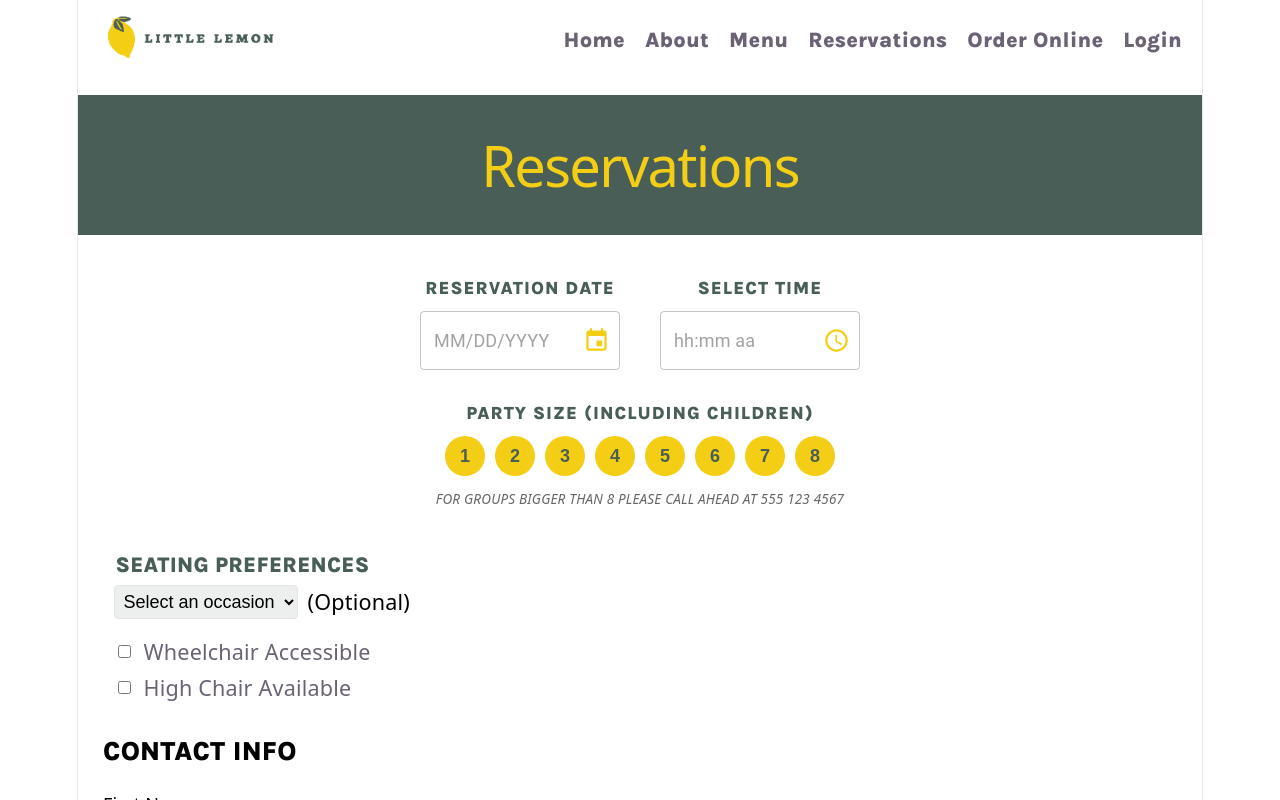
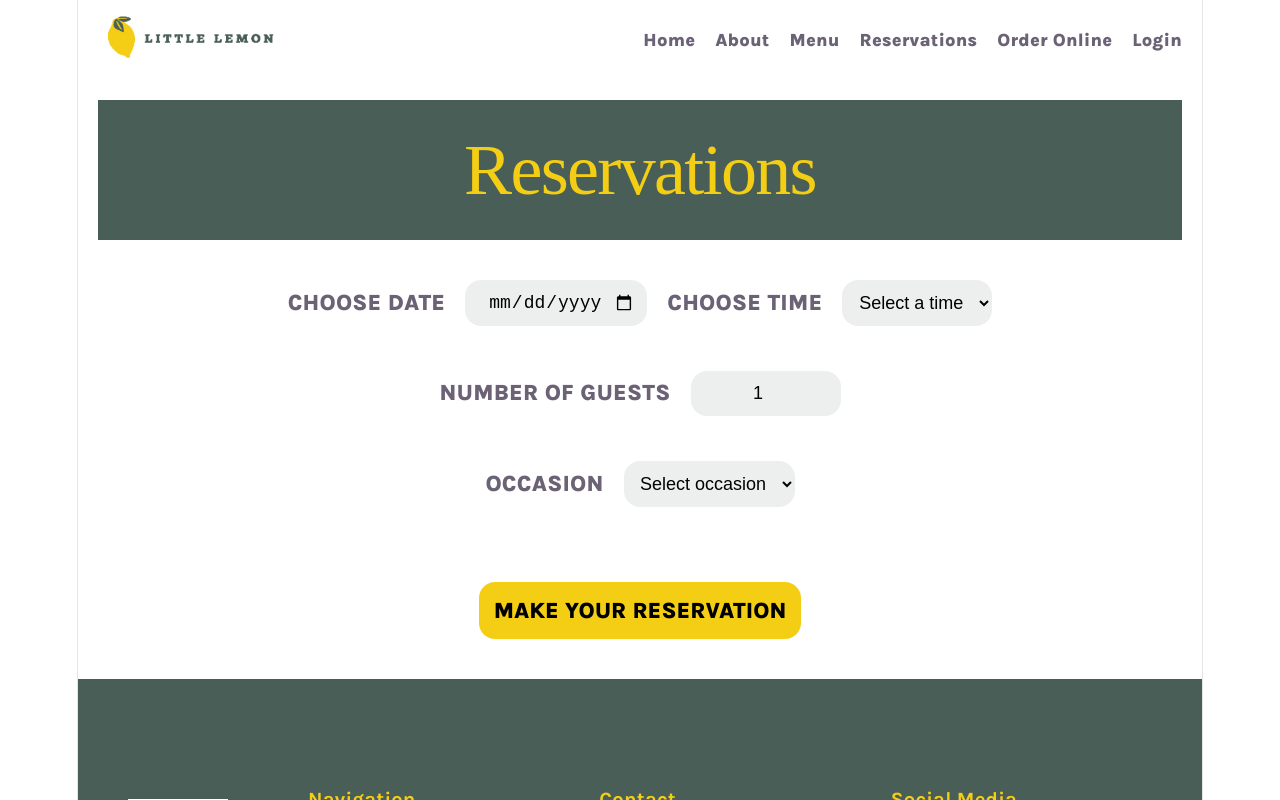
Before and after one commit to jaxsonhrichins752/Little-Lemon-Final-Project, a React (Vite) app in the folder Little Lemon Table Reservation/: page /reservations in a window 1280 px wide. Shown: the top 800 px of the page. Built offline with nearby package versions, Linux system fonts and the light colour scheme; a web font is replaced by a local one.

Commit message:
Add BookingPage component with BookingForm and styling; update routing and form handling

```diff
--- a/Little Lemon Table Reservation/src/App.tsx
+++ b/Little Lemon Table Reservation/src/App.tsx
@@ -6,6 +6,7 @@ import Specials from './components/Specials/Specials'
 import Testimonials from './components/Testimonials/Testimonials'
 import About from './components/About/About'
 import Reservations from './components/Reservations/Reservations'
+import BookingPage from './components/BookingPage/BookingPage'
 import { Routes, Route } from 'react-router-dom'
 
 function App() {
@@ -23,7 +24,7 @@ function App() {
               <About />
             </>
           } />
-        <Route path="/reservations" element={<Reservations />} />
+        <Route path="/reservations" element={<BookingPage />} />
       </Routes>
     </main>
     <Footer />
--- /dev/null
+++ b/Little Lemon Table Reservation/src/components/BookingPage/BookingForm.module.css
@@ -0,0 +1,61 @@
+.bookingForm {
+    display: flex;
+    flex-direction: column;
+    gap: 45px;
+    padding: 20px;
+}
+
+/* Mobile First: Stack form elements vertically */
+.DateandTime,
+.PartySize,
+.Occasion {
+    display: flex;
+    flex-direction: column;
+    align-items: center;
+    gap: 10px;
+}
+
+.SubmitButtonSection {
+    display: flex;
+    justify-content: center;
+    margin-top: 30px;
+}
+
+.timeSelector,
+.dateSelector,
+.guestsSelector,
+.occasionSelector {
+    font-size: 1rem;
+    background-color: var(--highlight-light);
+    border: none;
+    padding: 12px;
+    border-radius: 16px;
+    width: 250px;
+    max-width: 100%;
+    box-sizing: border-box;
+    text-align: center; /* Center text inside inputs */
+}
+
+.submitButton {
+    border-radius: 16px;
+}
+
+/* Desktop layout for larger screens */
+@media (min-width: 768px) {
+    .DateandTime,
+    .PartySize,
+    .Occasion {
+        flex-direction: row;
+        justify-content: center;
+        align-items: center;
+        gap: 20px;
+    }
+
+    .timeSelector,
+    .dateSelector,
+    .guestsSelector,
+    .occasionSelector {
+        width: auto; /* Let them size to content on desktop */
+        min-width: 150px; /* But give them a minimum width */
+    }
+}
--- /dev/null
+++ b/Little Lemon Table Reservation/src/components/BookingPage/BookingForm.tsx
@@ -0,0 +1,51 @@
+import styles from './BookingForm.module.css';
+
+interface BookingFormProps {
+    date: string;
+    setDate: (date: string) => void;
+    time: string;
+    setTime: (time: string) => void;
+    guests: string;
+    setGuests: (guests: string) => void;
+    occasion: string;
+    setOccasion: (occasion: string) => void;
+    availableTimes: string[];
+    handleSubmit: (e: React.FormEvent<HTMLFormElement>) => void;
+}
+
+function BookingForm({
+    date, setDate, time, setTime, guests, setGuests, occasion, setOccasion, availableTimes, handleSubmit
+}: BookingFormProps) {
+    return (
+        <form className={styles.bookingForm} onSubmit={handleSubmit}>
+            <section className={styles.DateandTime}>
+                <label className="section-title" htmlFor="res-date">Choose date</label>
+                <input className={styles.dateSelector} type="date" id="res-date" value={date} onChange={(e) => setDate(e.target.value)} />
+                <label className="section-title" htmlFor="res-time">Choose time</label>
+                <select className={styles.timeSelector} id="res-time" value={time} onChange={(e) => setTime(e.target.value)} required >
+                    <option value="" disabled>Select a time</option>
+                    {availableTimes.map((timeSlot) => (
+                        <option key={timeSlot} value={timeSlot}>{timeSlot}</option>
+                    ))}
+                </select>
+            </section>
+            <section className={styles.PartySize}>
+                <label className="section-title" htmlFor="guests">Number of guests</label>
+                <input className={styles.guestsSelector} type="number" placeholder="1" min="1" max="10" id="guests" value={guests} onChange={(e) => setGuests(e.target.value)}></input>
+            </section>
+            <section className={styles.Occasion}>
+                <label className="section-title" htmlFor="occasion">Occasion</label>
+                <select className={styles.occasionSelector} id="occasion" value={occasion} onChange={(e) => setOccasion(e.target.value)} required >
+                    <option value="" disabled>Select occasion</option>
+                    <option>Birthday</option>
+                    <option>Anniversary</option>
+                </select>
+            </section>
+            <section className={styles.SubmitButtonSection}>
+                <button className={`${styles.submitButton} section-title pure-black button button-primary`} type="submit">Make Your reservation</button>
+            </section>
+        </form>
+    );
+};
+
+export default BookingForm;
--- /dev/null
+++ b/Little Lemon Table Reservation/src/components/BookingPage/BookingPage.module.css
@@ -0,0 +1,40 @@
+.BookingPage {
+    display: grid;
+    grid-template-rows: repeat(2, auto);
+    gap: 20px;
+    padding: 20px;
+}
+
+.banner {
+    /* Flexbox ensures content is centered for the mobile persona's quick glance */
+    grid-row: 1;
+    display: flex;
+    align-items: center;
+    justify-content: center;
+    background-color: var(--primary-green);
+    padding: 0 20px;
+    min-height: 100px; /* Reduced to allow the banner to be shorter on mobile */
+    width: 100%;
+    box-sizing: border-box;
+}
+
+.banner h1 {
+    margin: 0;
+    text-align: center;
+}
+
+.BookingFormSection {
+    grid-row: 2;
+    display: flex;
+    justify-content: center;
+    padding: 0 20px;
+}
+
+/* DESKTOP (Large Screens) */
+@media (min-width: 769px) {
+    .banner {
+        justify-content: center;
+        padding: 0 10%;
+        min-height: 140px;
+    }
+}
--- /dev/null
+++ b/Little Lemon Table Reservation/src/components/BookingPage/BookingPage.tsx
@@ -0,0 +1,37 @@
+import { useState } from "react";
+import BookingForm from "./BookingForm";
+import styles from "./BookingPage.module.css";
+
+function BookingPage() {
+    const [date, setDate] = useState("");
+    const [guests, setGuests] = useState("1");
+    // This will eventually be fetched from an API based on the selected date
+    const [availableTimes, setAvailableTimes] = useState(['17:00', '18:00', '19:00', '20:00', '21:00', '22:00']);
+    const [time, setTime] = useState("");
+    const [occasion, setOccasion] = useState("");
+
+    const handleSubmit = (e: React.FormEvent<HTMLFormElement>) => {
+        e.preventDefault();
+        console.log("Form submitted from BookingPage with:", { date, time, guests, occasion });
+        // Here you would typically call an API to submit the data
+    };
+
+    return (
+         <div className={styles.BookingPage}>
+            <section className={styles.banner}>
+                <h1 className='display-title primary-yellow'>Reservations</h1>
+            </section>
+            <section className={styles.BookingFormSection}>
+                <BookingForm
+                    date={date} setDate={setDate}
+                    time={time} setTime={setTime}
+                    guests={guests} setGuests={setGuests}
+                    occasion={occasion} setOccasion={setOccasion}
+                    availableTimes={availableTimes}
+                    handleSubmit={handleSubmit} />
+            </section>
+        </div>
+    );
+}
+
+export default BookingPage;
--- a/Little Lemon Table Reservation/src/components/Reservations/ContactForm.tsx
+++ b/Little Lemon Table Reservation/src/components/Reservations/ContactForm.tsx
@@ -1,5 +1,5 @@
 import styles from './ContactForm.module.css';
-import { useState } from 'react';
+import { useState, type ChangeEvent, type FormEvent } from 'react';
 
 function ContactForm() {
 
@@ -10,7 +10,7 @@ function ContactForm() {
         phoneNumber: ''
       });
 
-        const handleChange = (e) => {
+        const handleChange = (e: ChangeEvent<HTMLInputElement>) => {
         const { name, value } = e.target;
         setFormData((prevData) => ({
           ...prevData,
@@ -24,7 +24,7 @@ function ContactForm() {
         formData.lastName.trim().length > 0 &&
         formData.phoneNumber.trim().length > 0;
 
-      const handleSubmit = (e) => {
+      const handleSubmit = (e: FormEvent<HTMLFormElement>) => {
         e.preventDefault();
         if (isFormValid) {
             console.log('Form Submitted:', formData);
--- a/Little Lemon Table Reservation/src/components/Reservations/SeatingSelector.tsx
+++ b/Little Lemon Table Reservation/src/components/Reservations/SeatingSelector.tsx
@@ -1,4 +1,4 @@
-import { useState } from 'react';
+import { useState, type ChangeEvent } from 'react';
 import styles from './SeatingSelector.module.css';
 
 function SeatingSelector() {
@@ -15,7 +15,7 @@ function SeatingSelector() {
         setHighChair((prev) => !prev);
     };
 
-     const handleOccasionChange = (event) => {
+     const handleOccasionChange = (event: ChangeEvent<HTMLSelectElement>) => {
         setOccasion(event.target.value);
     };
 
--- a/Little Lemon Table Reservation/src/index.css
+++ b/Little Lemon Table Reservation/src/index.css
@@ -122,55 +122,55 @@ code {
 /* Titles - Using Markazi Text */
 .display-title {
   font-family: 'Markazi Text', serif;
-  font-size: clamp(48pt, 8vw, 64pt);
+  font-size: clamp(3rem, 8vw, 4rem);
   font-weight: 500;
 }
 
 .subtitle {
   font-family: 'Markazi Text', serif;
-  font-size: clamp(32pt, 6vw, 40pt);
+  font-size: clamp(2rem, 6vw, 2.5rem);
 }
 
 /* UI Elements & Body - Using Karla */
 .lead-text {
   font-family: 'Karla', sans-serif;
-  font-size: clamp(14pt, 4vw, 18pt);
+  font-size: clamp(0.875rem, 4vw, 1.125rem);
   font-weight: 500;
 }
 
 .section-title {
   font-family: 'Karla', sans-serif;
-  font-size: clamp(14pt, 5vw, 20pt);
+  font-size: clamp(0.875rem, 5vw, 1.25rem);
   font-weight: 800;
   text-transform: uppercase;
 }
 
 .section-body {
   font-family: 'Karla', sans-serif;
-  font-size: clamp(12pt, 4vw, 16pt);
+  font-size: clamp(0.75rem, 4vw, 1rem);
   font-weight: 800;
 }
 
 .card-title {
   font-family: 'Karla', sans-serif;
-  font-size: clamp(14pt, 4vw, 18pt);
+  font-size: clamp(0.875rem, 4vw, 1.125rem);
   font-weight: 700;
 }
 
 .highlight-text {
   font-family: 'Karla', sans-serif;
-  font-size: clamp(12pt, 4vw, 16pt);
+  font-size: clamp(0.75rem, 4vw, 1rem);
   font-weight: 500;
 }
 
 .regular-paragraph {
   font-family: 'Karla', sans-serif;
-  font-size: clamp(12pt, 4vw, 16pt);
+  font-size: clamp(0.75rem, 4vw, 1rem);
 }
 
 .testimonial {
   font-family: 'Karla', sans-serif;
-  font-size: clamp(10pt, 3vw, 12pt);
+  font-size: clamp(0.625rem, 3vw, 0.75rem);
 }
 
 .primary-green {
```
